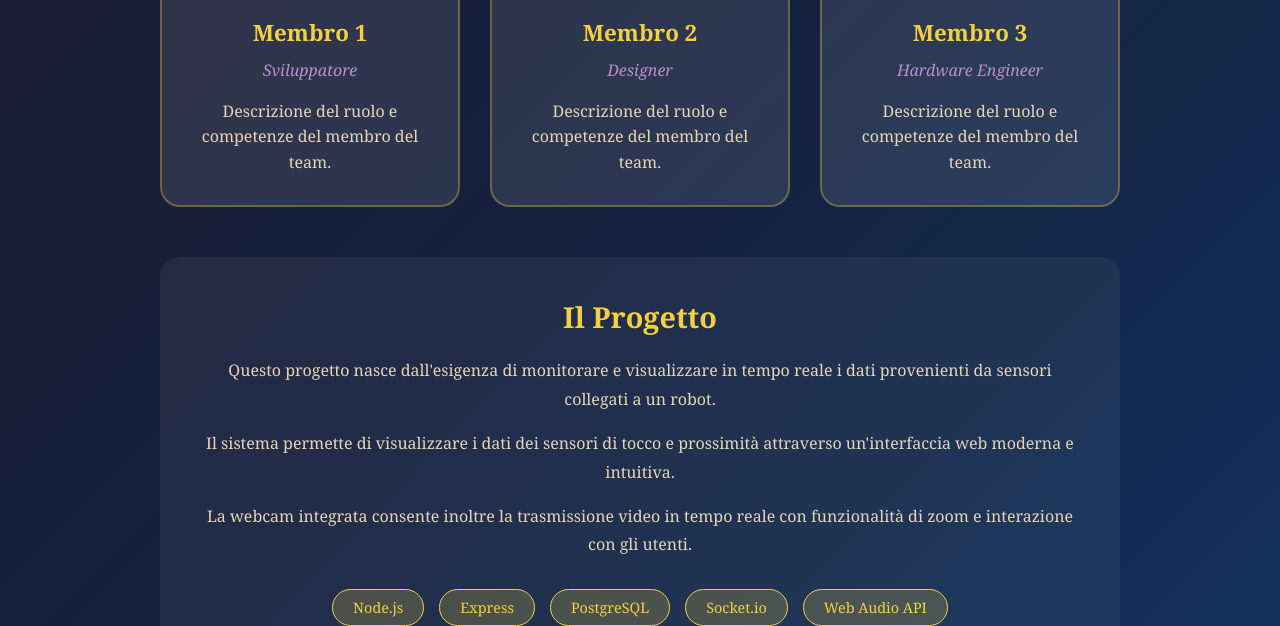
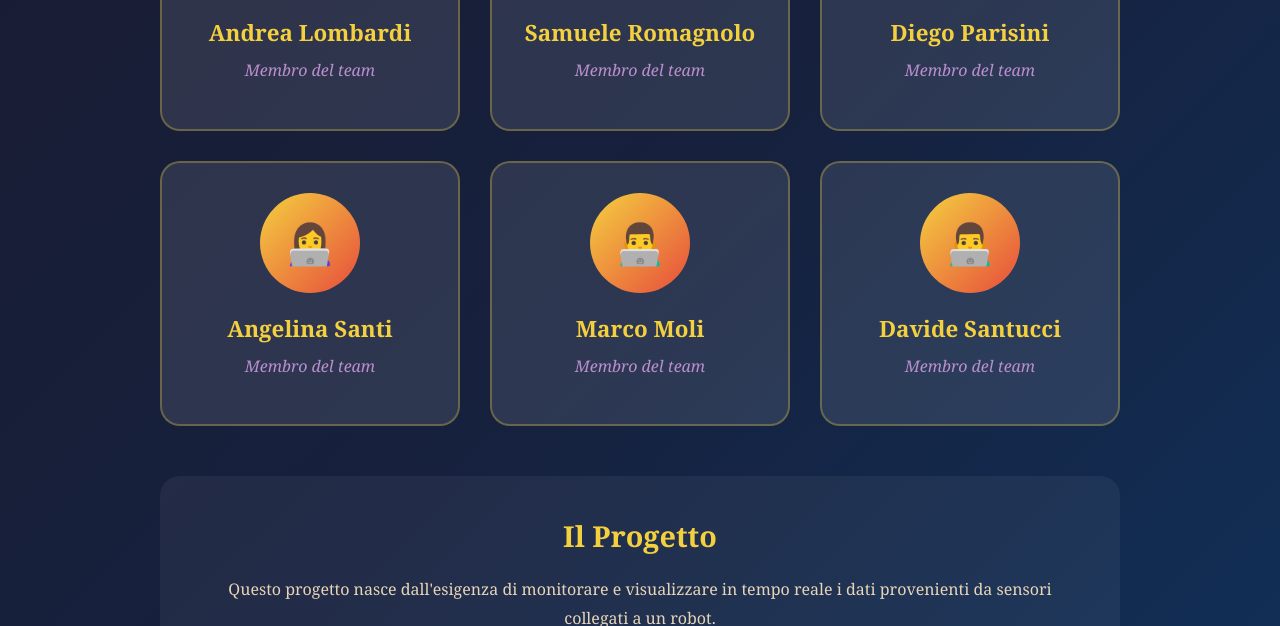
Before and after one commit to Carca55-KB/Aviatori, a website: page chi-siamo.html in a window 1280 px wide. Shown: the part 546-1172 px from the top of the page. Drawn offline with Linux system fonts and the light colour scheme.

Commit message:
Update team members names

```diff
--- a/chi-siamo.html
+++ b/chi-siamo.html
@@ -197,23 +197,38 @@
             <div class="team-grid">
                 <div class="member-card">
                     <div class="member-avatar">👨‍💻</div>
-                    <h3>Membro 1</h3>
-                    <p class="role">Sviluppatore</p>
-                    <p>Descrizione del ruolo e competenze del membro del team.</p>
+                    <h3>Andrea Lombardi</h3>
+                    <p class="role">Membro del team</p>
+                </div>
+
+                <div class="member-card">
+                    <div class="member-avatar">👨‍💻</div>
+                    <h3>Samuele Romagnolo</h3>
+                    <p class="role">Membro del team</p>
+                </div>
+
+                <div class="member-card">
+                    <div class="member-avatar">👨‍💻</div>
+                    <h3>Diego Parisini</h3>
+                    <p class="role">Membro del team</p>
                 </div>
 
                 <div class="member-card">
                     <div class="member-avatar">👩‍💻</div>
-                    <h3>Membro 2</h3>
-                    <p class="role">Designer</p>
-                    <p>Descrizione del ruolo e competenze del membro del team.</p>
+                    <h3>Angelina Santi</h3>
+                    <p class="role">Membro del team</p>
                 </div>
 
                 <div class="member-card">
-                    <div class="member-avatar">🔧</div>
-                    <h3>Membro 3</h3>
-                    <p class="role">Hardware Engineer</p>
-                    <p>Descrizione del ruolo e competenze del membro del team.</p>
+                    <div class="member-avatar">👨‍💻</div>
+                    <h3>Marco Moli</h3>
+                    <p class="role">Membro del team</p>
+                </div>
+
+                <div class="member-card">
+                    <div class="member-avatar">👨‍💻</div>
+                    <h3>Davide Santucci</h3>
+                    <p class="role">Membro del team</p>
                 </div>
             </div>
         </div>
```
